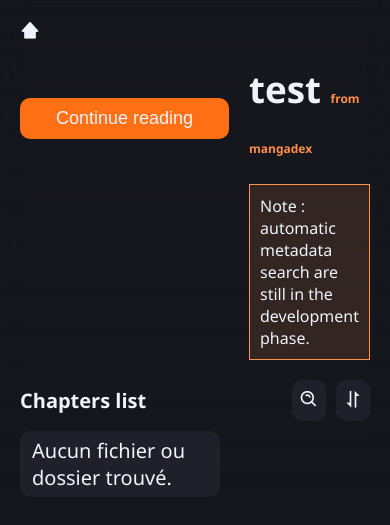
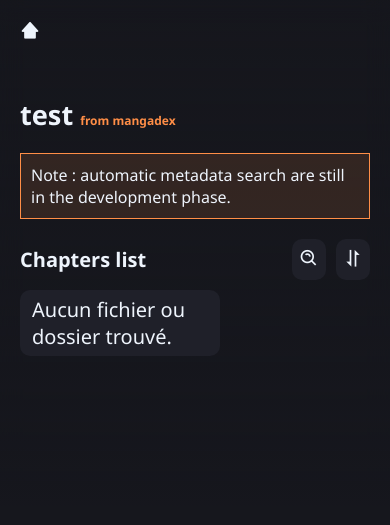
Before and after one commit to kerogs/pyhwa, a Flask app: page /r/test in a window 390 px wide. Shown: the top 525 px of the page. Run offline with Flask 3, Linux system fonts and the light colour scheme; some libraries are stand-ins or nearby versions.

Commit message:
better responsive for view page && debug

```diff
--- a/app.py
+++ b/app.py
@@ -47,5 +47,10 @@ def read(name: str, chapter: str):
     return render_template("read.html", name=name, chapter=chapter, imgs=imgs, chap=chap)
 
 if __name__ == "__main__":
-    download_manga_cover("Arafoo Otoko no Isekai Tsuhan Seikatsu")  # Appel de la fonction au démarrage
-    app.run(debug=True)
+    all_meta = scanFolder(DATA_PATH)
+    for folder in all_meta:
+        print("Get META for : " + folder)
+        download_manga_cover(folder)
+
+
+    app.run(debug=True, port=5000, host="0.0.0.0")
--- a/static/css/style.css
+++ b/static/css/style.css
@@ -480,6 +480,35 @@ main section {
   border-radius: 6px;
 }
 
+@media screen and (max-width: 900px) {
+  .view-info .left {
+    width: 200px;
+  }
+  .view-info .right h2 {
+    font-size: 1.7em;
+  }
+}
+@media screen and (max-width: 700px) {
+  .view-info {
+    flex-direction: column;
+    gap: 10px;
+  }
+  .view-info .left {
+    justify-content: center;
+    width: unset;
+    text-align: center;
+  }
+  .view-info .left .coverImage {
+    width: unset;
+    max-height: 400px;
+    border-radius: 16px;
+    transition: 0.4s;
+  }
+  .view-info .left .coverImage:hover {
+    transform: scale(1.05);
+    border-radius: 6px;
+  }
+}
 .popupnote {
   background-color: rgba(255, 142, 71, 0.1254901961);
   border: 1px solid #ff8e47;
--- a/static/scss/style.scss
+++ b/static/scss/style.scss
@@ -5,7 +5,7 @@ $background2: $background-variant-1;
 $background3: $background-variant-2;
 $text: $brand-text;
 $primary: $brand-primary;
-$primary-transparent:#ff8e4720;
+$primary-transparent: #ff8e4720;
 
 * {
     margin: 0;
@@ -88,7 +88,7 @@ body {
     bottom: 10px;
     right: 10px;
 
-    a{
+    a {
         text-decoration: none;
     }
 
@@ -169,7 +169,7 @@ body {
     background-color: $background2;
     transition: .2s;
 
-    &:hover{
+    &:hover {
         height: 10px;
     }
 
@@ -213,18 +213,18 @@ main {
 }
 
 @media screen and (max-width: 1300px) {
-    main.spacearound{
+    main.spacearound {
         margin: 0 20px;
     }
 }
 
-.listchapter-title{
+.listchapter-title {
     display: flex;
     align-items: center;
     justify-content: space-between;
     gap: 10px;
 
-    button{
+    button {
         font-size: 20px;
         background: none;
         border: none;
@@ -232,7 +232,7 @@ main {
         color: $text;
         cursor: pointer;
 
-        &:hover{
+        &:hover {
             color: $primary;
         }
     }
@@ -386,7 +386,7 @@ main {
         -webkit-backdrop-filter: blur(5px);
     }
 
-    .ccenter{
+    .ccenter {
         top: 50%;
         left: 50%;
         transform: translate(-50%, -50%);
@@ -397,21 +397,21 @@ main {
         width: 80vw;
         gap: 10px;
 
-        h2{
+        h2 {
             font-size: 3em;
         }
 
-        .group{
+        .group {
             display: flex;
             flex-direction: row;
             gap: 10px;
 
-            input{
+            input {
                 flex: 1;
             }
         }
 
-        input{
+        input {
             width: 100%;
             padding: 10px;
             border-radius: 10px;
@@ -425,7 +425,7 @@ main {
             transition: .5s;
         }
 
-        button{
+        button {
             width: 100%;
             padding: 10px;
             border-radius: 10px;
@@ -436,23 +436,23 @@ main {
             background-color: $background3;
             color: $text;
 
-            cursor:not-allowed;
+            cursor: not-allowed;
 
-            &.result.active{
+            &.result.active {
                 background-color: $primary;
                 color: $text;
                 cursor: pointer;
 
-                &:hover{
+                &:hover {
                     background-color: darken($primary, 10%);
                 }
             }
 
-            &.close{
+            &.close {
                 cursor: pointer;
                 background-color: $primary;
 
-                &:hover{
+                &:hover {
                     background-color: darken($primary, 10%);
                 }
             }
@@ -475,10 +475,11 @@ main {
     }
 }
 
-.golastchapter{
-    a{
+.golastchapter {
+    a {
         text-decoration: none;
-        button{
+
+        button {
             display: flex;
             margin-top: 12px;
             width: 100%;
@@ -493,14 +494,14 @@ main {
             cursor: pointer;
             border-radius: 10px;
 
-            span{
+            span {
                 display: none;
             }
         }
     }
 }
 
-.backgroundimg{
+.backgroundimg {
     position: absolute;
     top: 0;
     left: 0;
@@ -513,7 +514,7 @@ main {
     background-size: cover;
     background-repeat: no-repeat;
 
-    .filter{
+    .filter {
         position: absolute;
         top: 0;
         left: 0;
@@ -526,51 +527,52 @@ main {
     }
 }
 
-.view-info{
+.view-info {
     display: flex;
     gap: 20px;
 
-    .left{
+    .left {
         width: 300px;
 
-        .coverImage{
+        .coverImage {
             width: 100%;
             border-radius: 16px;
             transition: .4s;
 
-            &:hover{
+            &:hover {
                 transform: scale(1.05);
                 border-radius: 6px;
             }
         }
     }
 
-    .right{
+    .right {
         flex: 1;
-        h2{
+
+        h2 {
             margin-bottom: 10px;
             font-size: 2.3em;
             cursor: default;
 
-            .source{
+            .source {
                 font-size: 12px;
                 color: $primary;
             }
         }
 
-        #jsonDescription{
+        #jsonDescription {
             font-size: 14px;
 
-            a{
+            a {
                 color: $primary;
             }
 
-            hr{
+            hr {
                 display: none;
             }
         }
 
-        #jsonGenres{
+        #jsonGenres {
             display: grid;
             grid-template-columns: repeat(auto-fill, minmax(100px, 1fr));
             gap: 10px;
@@ -578,7 +580,7 @@ main {
             font-size: 12px;
             cursor: default;
 
-            > div{
+            >div {
                 background-color: $background2;
                 text-align: center;
                 padding: 4px 6px;
@@ -588,7 +590,50 @@ main {
     }
 }
 
-.popupnote{
+@media screen and (max-width:900px) {
+    .view-info {
+        .left {
+            width: 200px;
+
+        }
+
+        .right {
+            h2 {
+                font-size: 1.7em;
+            }
+
+
+
+        }
+    }
+}
+
+@media screen and (max-width:700px) {
+    .view-info {
+        flex-direction: column;
+        gap: 10px;
+
+        .left {
+            justify-content: center;
+            width: unset;
+            text-align: center;
+
+            .coverImage {
+                width: unset;
+                max-height: 400px;
+                border-radius: 16px;
+                transition: .4s;
+
+                &:hover {
+                    transform: scale(1.05);
+                    border-radius: 6px;
+                }
+            }
+        }
+    }
+}
+
+.popupnote {
     background-color: $primary-transparent;
     border: 1px solid $primary;
     padding: 10px;
--- a/templates/view.html
+++ b/templates/view.html
@@ -96,11 +96,13 @@
         return null;
     }
 
+    console.log("check for lastchapter...");
     const lastchapter = getCookie(document.querySelector("#frckName").textContent);
-
     if (lastchapter != null) {
         document.querySelector("#lastchapter span").innerHTML += lastchapter;
         document.querySelector("#lastchapter").href = "/r/" + document.querySelector("#frckName").textContent + "/" + lastchapter;
+    } else{
+        document.querySelector("#lastchapter").style.display = "none";
     }
 
     const popupSearch = document.querySelector('.popupSearch');
```
Also changed, not shown: README.md, 1 other file.
